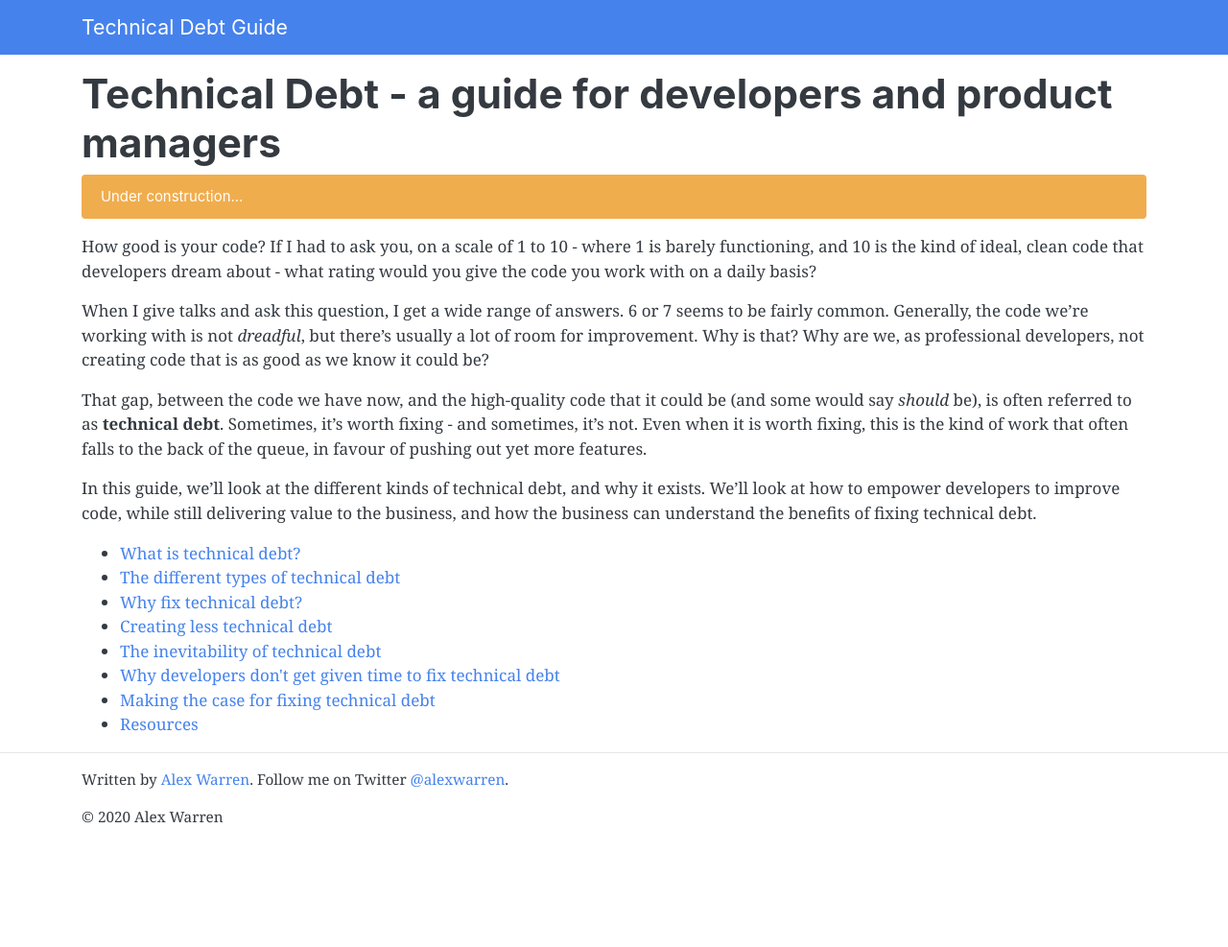
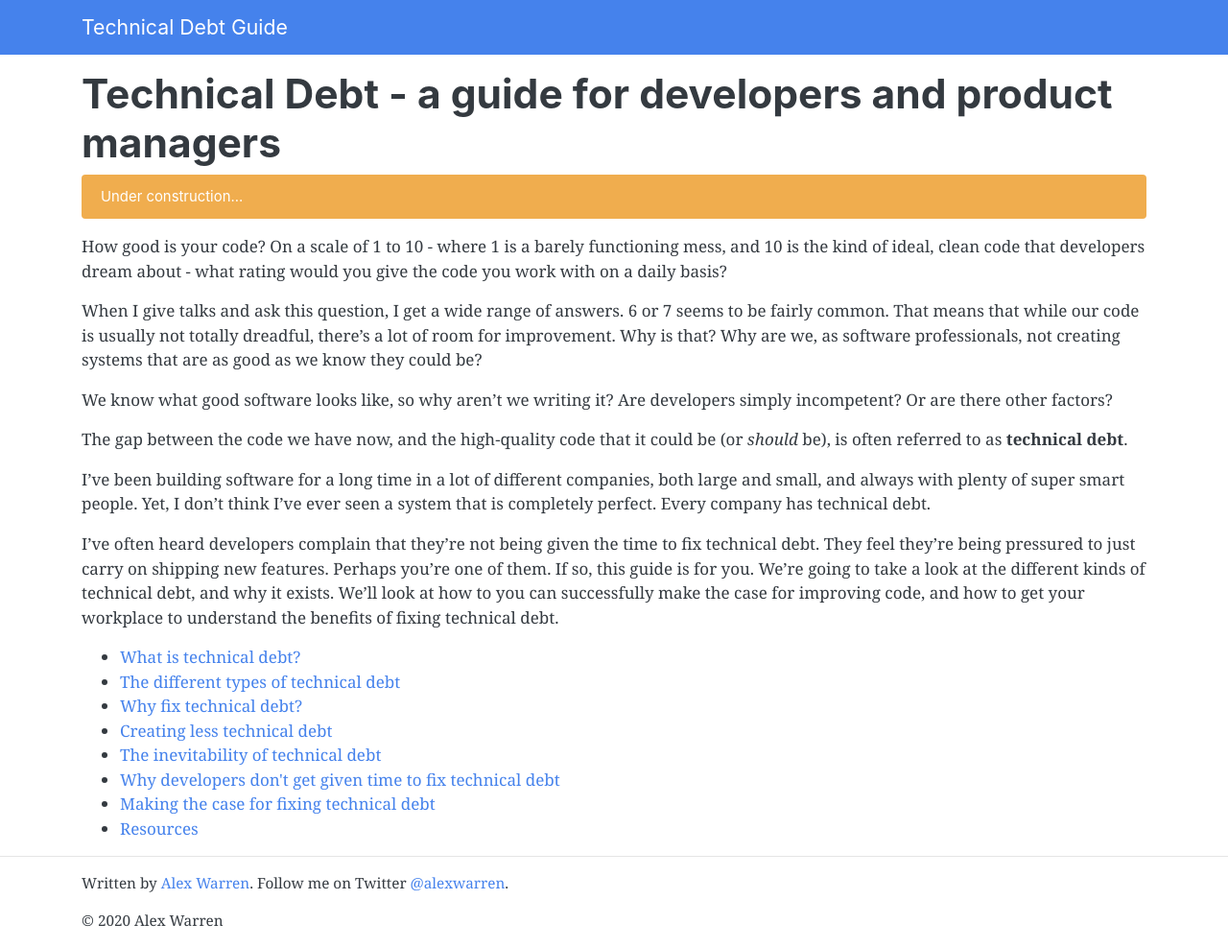
Before and after one commit to alexwarren/techdebtguide, a Jekyll site: the page built from index.md, in a window 1280 px wide and 987 px high. Shown: the whole window at 96% size. Built offline with Jekyll 4.4.1, drawn with Linux system fonts in a browser that asks for light colours.

Commit message:
Update index.md

```diff
--- a/index.md
+++ b/index.md
@@ -9,17 +9,20 @@ title: Technical Debt - a guide for developers and product managers
     Under construction...
 </div>
 
-How good is your code? If I had to ask you, on a scale of 1 to 10 - where 1 is barely functioning, and 10 is the kind of ideal, clean code that developers dream about - what rating would you give the code you work with on a daily basis?
+How good is your code? On a scale of 1 to 10 - where 1 is a barely functioning mess, and 10 is the kind of ideal, clean code that developers dream about - what rating would you give the code you work with on a daily basis?
 
-When I give talks and ask this question, I get a wide range of answers. 6 or 7 seems to be fairly common. Generally, the code we're working with is not _dreadful_, but there's usually a lot of room for improvement. Why is that? Why are we, as professional developers, not creating code that is as good as we know it could be?
+When I give talks and ask this question, I get a wide range of answers. 6 or 7 seems to be fairly common. That means that while our code is usually not totally dreadful, there's a lot of room for improvement. Why is that? Why are we, as software professionals, not creating systems that are as good as we know they could be?
 
-That gap, between the code we have now, and the high-quality code that it could be (and some would say _should_ be), is often referred to as **technical debt**. Sometimes, it's worth fixing - and sometimes, it's not. Even when it is worth fixing, this is the kind of work that often falls to the back of the queue, in favour of pushing out yet more features.
+We know what good software looks like, so why aren't we writing it? Are developers simply incompetent? Or are there other factors?
 
-In this guide, we'll look at the different kinds of technical debt, and why it exists. We'll look at how to empower developers to improve code, while still delivering value to the business, and how the business can understand the benefits of fixing technical debt.
+The gap between the code we have now, and the high-quality code that it could be (or _should_ be), is often referred to as **technical debt**.
+
+I've been building software for a long time in a lot of different companies, both large and small, and always with plenty of super smart people. Yet, I don't think I've ever seen a system that is completely perfect. Every company has technical debt.
+
+I've often heard developers complain that they're not being given the time to fix technical debt. They feel they're being pressured to just carry on shipping new features. Perhaps you're one of them. If so, this guide is for you. We're going to take a look at the different kinds of technical debt, and why it exists. We'll look at how to you can successfully make the case for improving code, and how to get your workplace to understand the benefits of fixing technical debt.
 
 <ul>
-{% assign articles = site.data.articles %}
-{% for article in articles %}
+{% for article in site.data.articles %}
     <li><a href="{{ article.url }}">{{ article.title }}</a></li>
 {% endfor %}
 </ul>
```
